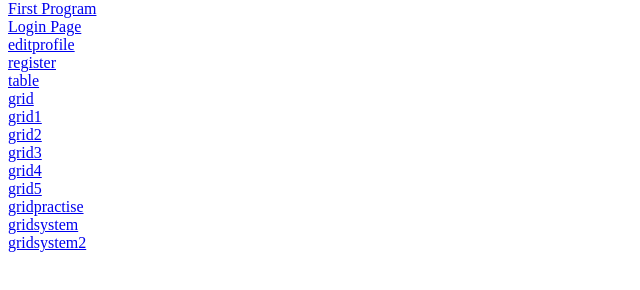
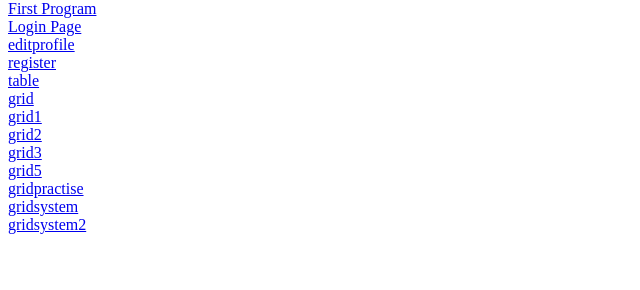
Before and after one commit to snehams29/Bootstrap, a plain HTML site: page index.html in a window 1280 px wide. Shown: the part 66-356 px from the top of the page, without its empty margins (0-640 px from the left). Drawn offline with Linux system fonts and the light colour scheme.

Commit message:
Update index.html

```diff
--- a/index.html
+++ b/index.html
@@ -12,7 +12,7 @@
     <a href="grid1.html">grid1</a><br>
      <a href="grid2.html">grid2</a><br>
     <a href="grid3.html">grid3</a><br>
-     <a href="grid4.html">grid4</a><br>
+
     <a href="grid5.html">grid5</a><br>
      <a href="gridpractise.html">gridpractise</a><br>
     <a href="gridsystem.html">gridsystem</a><br>
```
